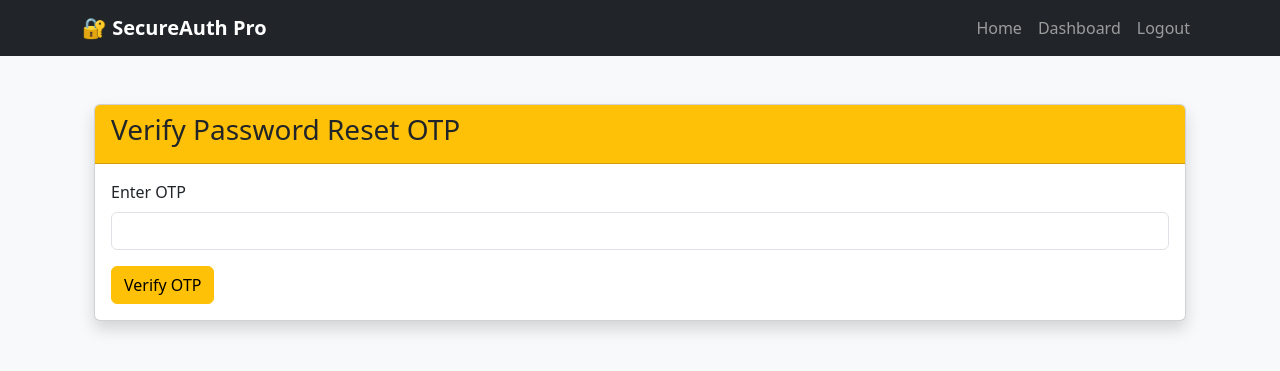
After one commit to AbhayShihora/SecureAuth-Pro, a Flask app: page /verify-reset-otp in a window 1280 px wide. The commit adds this page. Shown: the top 371 px of the page. Run offline with Flask 3, Linux system fonts and the light colour scheme; the visitor is signed in with stand-in values (Sample User, id 1).

Commit message:
feat : Forgot Password and reset the password

```diff
--- a/app/forms/auth_forms.py
+++ b/app/forms/auth_forms.py
@@ -42,3 +42,37 @@ class OTPForm(FlaskForm):
     )
 
     submit = SubmitField("Verify OTP")
+
+#Forgot Password form class
+class ForgotPasswordForm(FlaskForm):
+
+    email = StringField(
+        "Email",
+        validators=[
+            DataRequired(),
+            Email()
+        ]
+    )
+
+    submit = SubmitField("Send OTP")
+
+#Reset Password form class
+class ResetPasswordForm(FlaskForm):
+
+    password = PasswordField(
+        "New Password",
+        validators=[
+            DataRequired(),
+            Length(min=8)
+        ]
+    )
+
+    confirm_password = PasswordField(
+        "Confirm Password",
+        validators=[
+            DataRequired(),
+            EqualTo("password")
+        ]
+    )
+
+    submit = SubmitField("Reset Password")
--- a/app/routes/auth.py
+++ b/app/routes/auth.py
@@ -1,17 +1,16 @@
 from flask import Blueprint, render_template, redirect, url_for, flash, request, session
 from flask_login import logout_user, login_required
 
-from app.forms.auth_forms import RegistrationForm, LoginForm, OTPForm
+from app.forms.auth_forms import RegistrationForm, LoginForm, OTPForm, ForgotPasswordForm, ResetPasswordForm
 from app.services.auth_service import register_user, login_user_service
 from app.models.user import User
-from app.extensions import db
+from app.extensions import db, bcrypt
 from datetime import datetime, timedelta
 
 from app.utils.otp import generate_otp
 
 #For sending test email
 from app.services.mail_service import send_otp_email
-
 
 # Create Blueprint
 auth = Blueprint("auth", __name__)
@@ -154,3 +153,120 @@ def resend_otp():
     flash("A new OTP has been sent to your email.", "success")
 
     return redirect(url_for("auth.verify_otp"))
+
+#Forgot Password Route
+@auth.route("/forgot-password", methods=["GET", "POST"])
+def forgot_password():
+
+    form = ForgotPasswordForm()
+
+    if form.validate_on_submit():
+
+        user = User.query.filter_by(email=form.email.data).first()
+
+        if not user:
+            flash("No account found with this email.", "danger")
+            return render_template("auth/forgot_password.html", form=form)
+
+        otp = generate_otp()
+
+        user.otp = otp
+        user.otp_expiry = datetime.utcnow() + timedelta(minutes=5)
+
+        db.session.commit()
+
+        send_otp_email(user.email, otp)
+
+        session["reset_email"] = user.email
+
+        flash("OTP sent to your email.", "success")
+
+        return redirect(url_for("auth.verify_reset_otp"))
+
+    return render_template("auth/forgot_password.html", form=form)
+
+#Reset Password Route
+@auth.route("/verify-reset-otp", methods=["GET", "POST"])
+def verify_reset_otp():
+
+    email = session.get("reset_email")
+
+    if not email:
+        flash("Session expired.", "warning")
+        return redirect(url_for("auth.forgot_password"))
+
+    form = OTPForm()
+
+    if form.validate_on_submit():
+
+        user = User.query.filter_by(email=email).first()
+
+        if not user:
+            flash("User not found.", "danger")
+            return redirect(url_for("auth.forgot_password"))
+
+        if user.otp != form.otp.data:
+            flash("Invalid OTP.", "danger")
+            return render_template("auth/verify_reset_otp.html", form=form)
+
+        if datetime.utcnow() > user.otp_expiry:
+            flash("OTP has expired.", "danger")
+            return render_template("auth/verify_reset_otp.html", form=form)
+
+        session["password_reset_verified"] = True
+
+        return redirect(url_for("auth.reset_password"))
+
+    return render_template("auth/verify_reset_otp.html", form=form)
+
+#Reset Password Route
+@auth.route("/reset-password", methods=["GET", "POST"])
+def reset_password():
+
+    # Check if OTP verification was completed
+    if not session.get("password_reset_verified"):
+        flash("Please verify your OTP first.", "warning")
+        return redirect(url_for("auth.forgot_password"))
+
+    email = session.get("reset_email")
+
+    if not email:
+        flash("Session expired.", "warning")
+        return redirect(url_for("auth.forgot_password"))
+
+    user = User.query.filter_by(email=email).first()
+
+    if not user:
+        flash("User not found.", "danger")
+        return redirect(url_for("auth.forgot_password"))
+
+    form = ResetPasswordForm()
+
+    if form.validate_on_submit():
+
+        # Hash the new password
+        user.password_hash = bcrypt.generate_password_hash(
+            form.password.data
+        ).decode("utf-8")
+
+        # Clear OTP information
+        user.otp = None
+        user.otp_expiry = None
+
+        db.session.commit()
+
+        # Remove session values
+        session.pop("reset_email", None)
+        session.pop("password_reset_verified", None)
+
+        flash(
+            "Password reset successful! Please login.",
+            "success"
+        )
+
+        return redirect(url_for("auth.login"))
+
+    return render_template(
+        "auth/reset_password.html",
+        form=form
+    )
--- /dev/null
+++ b/app/templates/auth/verify_reset_otp.html
@@ -0,0 +1,38 @@
+{% extends "base.html" %}
+
+{% block title %}
+Verify Reset OTP
+{% endblock %}
+
+{% block content %}
+
+<div class="container mt-5">
+
+    <div class="card shadow">
+
+        <div class="card-header bg-warning">
+            <h3>Verify Password Reset OTP</h3>
+        </div>
+
+        <div class="card-body">
+
+            <form method="POST">
+
+                {{ form.hidden_tag() }}
+
+                <div class="mb-3">
+                    {{ form.otp.label(class="form-label") }}
+                    {{ form.otp(class="form-control") }}
+                </div>
+
+                {{ form.submit(class="btn btn-warning") }}
+
+            </form>
+
+        </div>
+
+    </div>
+
+</div>
+
+{% endblock %}
```
Also changed, not shown: app/templates/auth/forgot_password.html (added, +36 -0 lines), app/templates/auth/login.html (+6 -1 lines), app/templates/auth/reset_password.html (added, +51 -0 lines).
